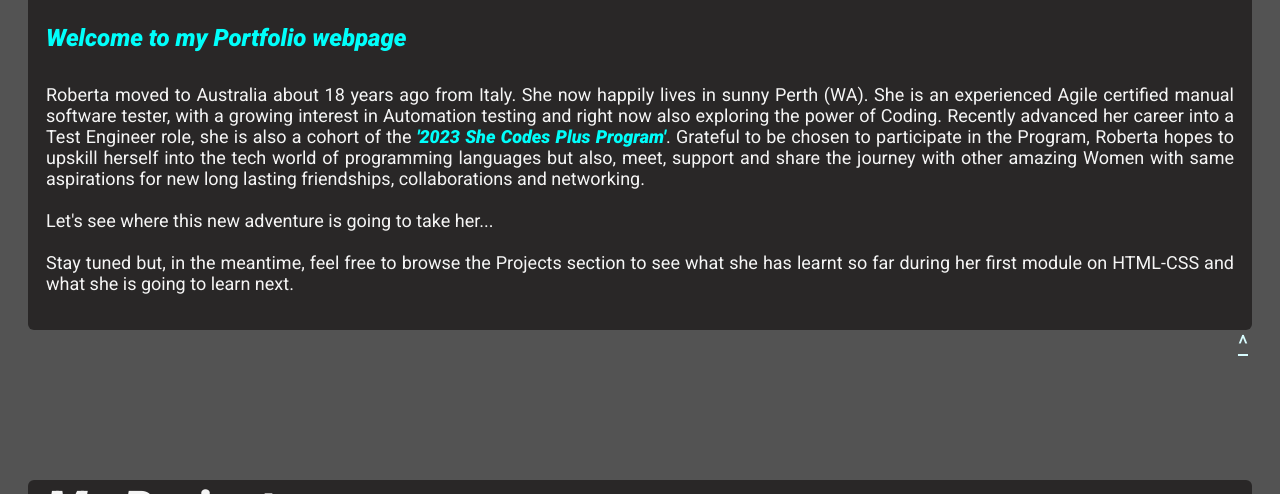
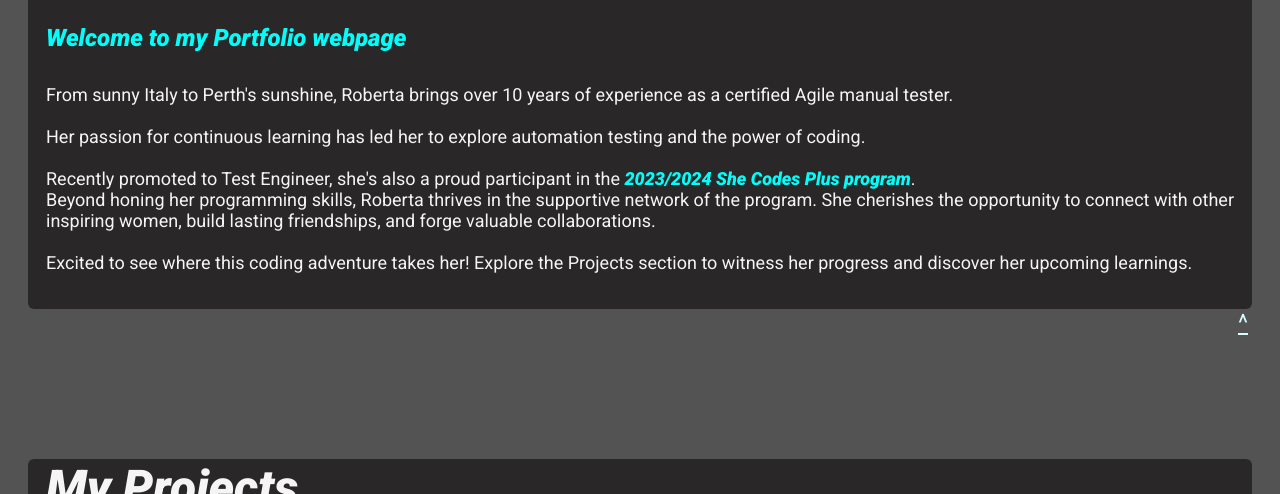
Before and after one commit to RobyOneJ/RobyOneJ.github.io, a plain HTML site: page index.html in a window 1280 px wide. Shown: the part 612-1106 px from the top of the page. Drawn offline with Linux system fonts and the light colour scheme.

Commit message:
bio updates

```diff
--- a/index.html
+++ b/index.html
@@ -36,20 +36,12 @@
             <h1>About Me</h1>
             <div>
                 <h4 class="emphasis">Welcome to my Portfolio webpage</h4>
-                <p>Roberta moved to Australia about 18 years ago from Italy.
-                    She now happily lives in sunny Perth (WA).
-                    She is an experienced Agile certified manual software tester, with a growing interest in
-                    Automation testing and right now also exploring the power of Coding. Recently advanced her career
-                    into a Test Engineer role, she is also a cohort of the <span class="course-name">'2023 She Codes
-                        Plus Program'</span>.
-                    Grateful to be chosen to participate in the Program, Roberta hopes to upskill herself into the tech
-                    world of programming languages but also, meet, support and share the journey with other amazing
-                    Women with
-                    same aspirations for new long lasting friendships, collaborations and networking.<br>
-                    <br>Let's see where this new adventure is going to take her...<br>
-                    <br>Stay tuned but, in the meantime, feel free to
-                    browse the Projects section to see what she has learnt so far during her first
-                    module on HTML-CSS and what she is going to learn next.
+                <p>From sunny Italy to Perth's sunshine, Roberta brings over 10 years of experience as a certified Agile manual tester.<br><br>
+                    Her passion for continuous learning has led her to explore automation testing and the power of coding.<br><br>
+                    Recently promoted to Test Engineer, she's also a proud participant in the <span class="course-name">2023/2024 She Codes Plus program</span>.<br>
+                    Beyond honing her programming skills, Roberta thrives in the supportive network of the program. She cherishes the opportunity to connect with other inspiring women, build lasting friendships, and forge valuable collaborations.
+                    <br><br>Excited to see where this coding adventure takes her!
+                    Explore the Projects section to witness her progress and discover her upcoming learnings.
                 </p>
             </div>
         </section>
```
